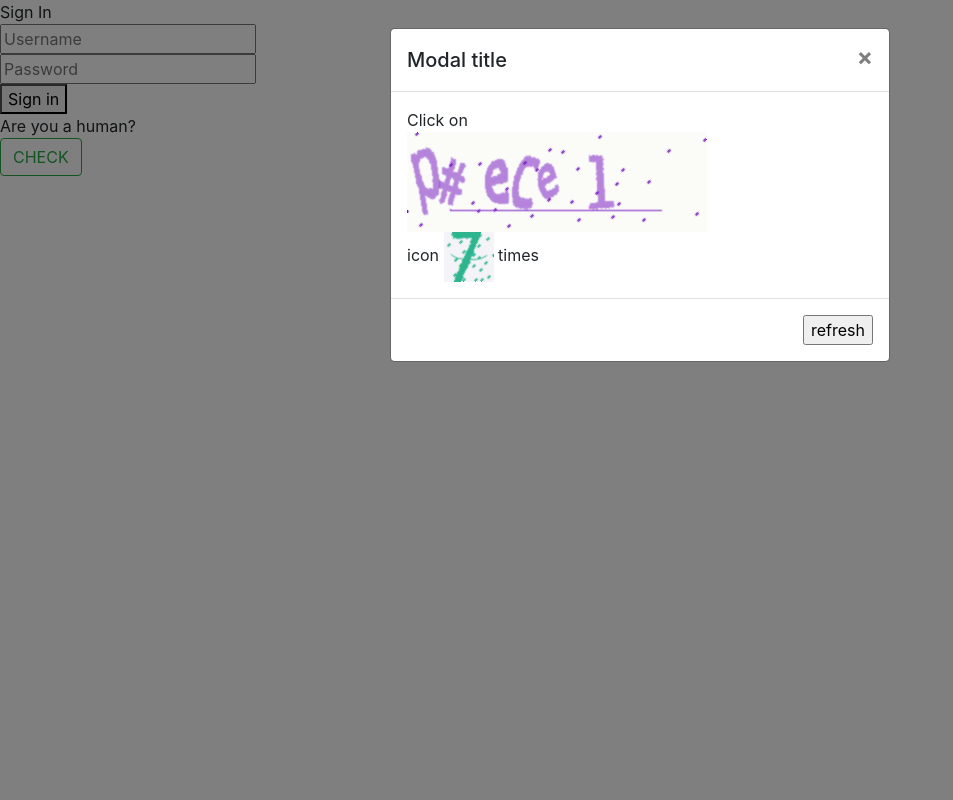
After one commit to sslawczyk/ClickedCaptcha, a Flask app: template templates/captcha.html in a window 1280 px wide. The commit adds this page. Shown: the whole page, without its empty margins (0-953 px from the left). Run offline with Flask 2, Linux system fonts and the light colour scheme; the template is opened without the code that fills it, so the values that code supplies are empty.

Commit message:
20012022

```diff
--- a/app.py
+++ b/app.py
@@ -1,33 +1,31 @@
-from flask import Flask, render_template, send_from_directory, redirect, request, jsonify, session, flash, url_for, sessions
-import subprocess
-import templates
-import images_captcha
-import generated_captcha
-import os
 import random
+
+from flask import Flask, render_template, send_from_directory, redirect, jsonify, session, url_for
+from flask import Response
+
 import captcha_dictionary
 import clicked_captcha
 from flask_session import Session
-import secrets
-from flask import current_app
 
 app = Flask(__name__)
 sess = Session()
 captcha_images_dictionary = captcha_dictionary.word_images
 user_clicks = 0
 
-
 @app.route("/")
-def home():
-    return "Hello, Flask!"
+def index():
+    return render_template('index.html')
 
 @app.route("/captcha")
 def captcha():
+    clicked_captcha.prepare_clicks_and_word()
     images = random.sample(list(captcha_images_dictionary.items()), len(captcha_images_dictionary))
     random.shuffle(images)
     session['captcha_clicks'] = clicked_captcha.clicks
     session['captcha_image'] = clicked_captcha.word
-    return render_template("index.html",images=images)
+    print(int(session['captcha_clicks']))
+    print(str(session['captcha_image']))
+    return render_template("captcha.html", images=images)
 
 @app.route('/login')
 def login():
@@ -40,44 +38,38 @@ def refresh():
 @app.route('/check_image/<image_name>')
 def check_image(image_name):
     global user_clicks
-    captcha_image = session.get('captcha_image')
-    captcha_clicks = session.get('captcha_clicks')
-    print(str(captcha_image))
-    print(str(clicked_captcha.word))
-    print(int(captcha_clicks))
-    print(int(clicked_captcha.clicks))
-    if image_name == captcha_image:
+    if image_name == clicked_captcha.word:
         user_clicks += 1
-        if user_clicks == captcha_clicks:
-            session.pop('captcha_clicks', None)
-            session.pop('captcha_image', None)
-            return redirect('/login')
-
-    elif image_name != captcha_image:
-        session.pop('captcha_clicks', None)
-        session.pop('captcha_image', None)
-        jsonify(message="Wrong image")
-        subprocess.call(['python3','clicked_captcha.py'])
-        return redirect('/captcha')
+        if user_clicks == clicked_captcha.clicks:
+            reset_user_clicks()
+            return Response(status=200)
+        return Response(status=201)
+    reset_user_clicks()
+    clicked_captcha.prepare_clicks_and_word()
+    return Response(status=400)
 
 @app.route('/images')
 def images():
-    images = random.sample(list(captcha_images_dictionary.items()), len(captcha_images_dictionary))
-    return jsonify(images)
+    return jsonify(prepare_images())
+
+
 @app.route('/generated_captcha/<path:filename>')
 def generated_captcha(filename):
     return send_from_directory('generated_captcha', filename, mimetype='image/png')
 
 @app.route('/run_script', methods=['GET','POST'])
 def run_script():
-    subprocess.call(['python3','clicked_captcha.py'])
-    session['captcha_clicks'] = clicked_captcha.clicks
-    session['captcha_image'] = clicked_captcha.word
-    print(str(session['captcha_image']))
-    print(str(clicked_captcha.word))
-    print(int(session['captcha_clicks']))
-    print(int(clicked_captcha.clicks))
     return redirect('/captcha')
+
+
+def prepare_images():
+    return random.sample(list(captcha_images_dictionary.items()), len(captcha_images_dictionary))
+
+
+def reset_user_clicks():
+    global user_clicks
+    user_clicks = 0
+
 
 if __name__ == '__main__':
     app.config.update (
--- a/clicked_captcha.py
+++ b/clicked_captcha.py
@@ -1,10 +1,6 @@
-import os
 import random
-import matplotlib.pyplot as plt
-import matplotlib.image as mpimg
-import string
+
 from captcha.image import ImageCaptcha
-import captcha_dictionary
 
 word_images = {
     "cock": "static/images_captcha/1.jpg",
@@ -17,31 +13,20 @@ word_images = {
     "car": "static/images_captcha/8.jpg"
 }
 
-#ilość kliknięć
 global clicks
-clicks = random.randint(2,9)
 global word
+clicks = random.randint(2, 9)
 word = random.choice(list(word_images))
 
-#określenie danych obrazów za pomocą frameworka captcha
-imageWord = ImageCaptcha(width = 300, height = 100)
-imageNumber = ImageCaptcha(width = 50, height = 50)
-
-#usunięcie jednej losowej litery
-remove_letter = random.randint(0, len(word) -1)
-
-#zastąpienie losowej litery znakiem "#"
-new_word = word[:remove_letter] + "#" + word[remove_letter +1:]
-captcha_text = new_word
-captcha_true_image = word_images[word]
-
-#przypisanie wartości kliknięć
-captcha_number = str(clicks)
-
-#wygenerowanie obrazów
-word_data = imageWord.generate(captcha_text)
-clicks_data = imageNumber.generate(captcha_number)
-
-#zapis obrazów do folderu
-imageWord.write(captcha_text,"generated_captcha/captcha.png")
-imageNumber.write(captcha_number,"generated_captcha/captcha_number.png")
+def prepare_clicks_and_word():
+    global clicks
+    global word
+    clicks = random.randint(2, 9)
+    word = random.choice(list(word_images))
+    captcha_number = str(clicks)
+    remove_letter = random.randint(0, len(word) - 1)
+    new_word = word[:remove_letter] + "#" + word[remove_letter +1:]
+    imageWord = ImageCaptcha(width=300, height=100)
+    imageNumber = ImageCaptcha(width=50, height=50)
+    imageWord.write(new_word, "generated_captcha/captcha.png")
+    imageNumber.write(captcha_number, "generated_captcha/captcha_number.png")
--- /dev/null
+++ b/templates/captcha.html
@@ -0,0 +1,63 @@
+{% extends 'index.html' %}
+{% block modal %}
+
+<body>
+<!-- Modal -->
+<div class="modal fade" id="exampleModal" tabindex="-1" role="dialog" aria-labelledby="exampleModalLabel" aria-hidden="true">
+  <div class="modal-dialog" role="document">
+    <div class="modal-content">
+      <div class="modal-header">
+        <h5 class="modal-title" id="exampleModalLabel">Modal title</h5>
+        <button type="button" class="close" data-dismiss="modal" aria-label="Close">
+          <span aria-hidden="true">&times;</span>
+        </button>
+      </div>
+      <div class="modal-body">
+        <div class="captcha-area">Click on
+          <div class="captcha-img">
+            <img src="{{ url_for('generated_captcha', filename='captcha.png') }}" alt="Captcha Background">
+            <span class="captcha"></span>
+          </div> icon
+            <img src="{{ url_for('generated_captcha', filename='captcha_number.png') }}" alt="Captcha Background"> times
+        </div>
+        <div class="images">
+          {% for key, value in images %}
+              <button><img src="{{ value }}" alt="{{ key }}" onclick="checkImage('{{ key }}')" width="100" height="100"></button>
+          {% endfor %}
+          <script>
+            function checkImage(image_name) {
+              fetch('/check_image/' + image_name)
+              .then(response => {
+                  switch (response.status){
+                  case 200:
+                        alert("You are human!");
+                        window.location.href = '/login';
+                        break;
+                  case 201:
+                        break;
+                  default:
+                        alert("Wrong! Try again");
+                        window.location.href = '/captcha';
+                  }
+                 })
+                }
+          </script>
+        </div>
+      </div>
+      <div class="modal-footer">
+        <form action="/refresh" method="post">
+        <input type="submit" value="refresh"></form>
+      </div>
+    </div>
+  </div>
+</div>
+</body>
+{% endblock %}
+{% block script%}
+<script>
+$(document).ready(function(){
+  console.log("window is loaded")
+  $("#exampleModal").modal("show")
+})
+</script>
+{% endblock %}
--- a/templates/index.html
+++ b/templates/index.html
@@ -1,42 +1,50 @@
 <!DOCTYPE html>
 <html lang="en">
 <head>
-  <title>CAPTCHA</title>
-  <link rel="stylesheet" type="text/css" href={{ url_for('static', filename='style.css') }}>
+	<link rel="stylesheet" href="https://cdn.jsdelivr.net/npm/bootstrap@4.3.1/dist/css/bootstrap.min.css" integrity="sha384-ggOyR0iXCbMQv3Xipma34MD+dH/1fQ784/j6cY/iJTQUOhcWr7x9JvoRxT2MZw1T" crossorigin="anonymous">
+	<script src="https://code.jquery.com/jquery-3.3.1.slim.min.js" integrity="sha384-q8i/X+965DzO0rT7abK41JStQIAqVgRVzpbzo5smXKp4YfRvH+8abtTE1Pi6jizo" crossorigin="anonymous"></script>
+	<script src="https://cdn.jsdelivr.net/npm/popper.js@1.14.7/dist/umd/popper.min.js" integrity="sha384-UO2eT0CpHqdSJQ6hJty5KVphtPhzWj9WO1clHTMGa3JDZwrnQq4sF86dIHNDz0W1" crossorigin="anonymous"></script>
+	<script src="https://cdn.jsdelivr.net/npm/bootstrap@4.3.1/dist/js/bootstrap.min.js" integrity="sha384-JjSmVgyd0p3pXB1rRibZUAYoIIy6OrQ6VrjIEaFf/nJGzIxFDsf4x0xIM+B07jRM" crossorigin="anonymous"></script>
+	<title>Login</title>
+	<meta charset="UTF-8">
+    <meta name="viewport" content="width=device-width, initial-scale=1, shrink-to-fit=no">
 </head>
 	<body>
-  <div class="wrapper">
-    <header>Clicked Captcha</header>
-    <div class="captcha-area">Click on
-      <div class="captcha-img">
-        <img src="{{ url_for('generated_captcha', filename='captcha.png') }}" alt="Captcha Background">
-        <span class="captcha"></span>
-      </div> icon
-        <img src="{{ url_for('generated_captcha', filename='captcha_number.png') }}" alt="Captcha Background"> times
+	<div class="limiter">
+		<div class="container-login100">
+			<div class="wrap-login100">
+				<form class="login100-form validate-form p-l-55 p-r-55 p-t-178">
+					<span class="login100-form-title">
+						Sign In
+					</span>
+
+					<div class="wrap-input100 validate-input m-b-16" data-validate="Please enter username">
+						<input class="input100" type="text" name="username" placeholder="Username">
+						<span class="focus-input100"></span>
 					</div>
-    <div class="images">
-      {% for key, value in images %}
-          <button><img src="{{ value }}" alt="{{ key }}" onclick="checkImage('{{ key }}')" width="100" height="100"></button>
-      {% endfor %}
-      <script>
-        function checkImage(image_name) {
-          fetch('/check_image/' + image_name)
-          .then(response => {
-            if (response.status === 200) {
-                window.location.href = '/login';
-            } else {
-                alert(response.text());
-            }
-        })
-      }
-      </script>
+
+					<div class="wrap-input100 validate-input" data-validate = "Please enter password">
+						<input class="input100" type="password" name="pass" placeholder="Password">
+						<span class="focus-input100"></span>
+					</div>
+
+					<div class="container-login100-form-btn">
+						<button class="login100-form-btn">
+							Sign in
+						</button>
+					</div>
+
+					<div>
+						<span class="txt1 p-b-9">
+							Are you a human?
+						</span>
 					</div>
 				</form>
-      <form action="/run_script" method="post">
-        <input type="submit" value="refresh">
-      </form>
 			</div>
-
 		</div>
+	</div>
+	<a href="{{ url_for('captcha')}}" class="btn btn-outline-success">CHECK</a>
 	</body>
+	{% block modal %}{% endblock %}
+{% block script%}{% endblock %}
 </html>
```
Also changed, not shown: copy_captcha.html (added, +40 -0 lines), copy_clicked_captcha.py (added, +41 -0 lines), static/style.css (+13 -0 lines), generated_captcha/captcha.png, generated_captcha/captcha_number.png, 3 other files. Lines whose indentation alone changed are shown as unchanged.
